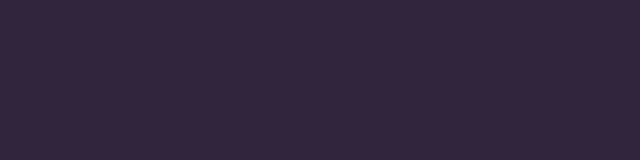
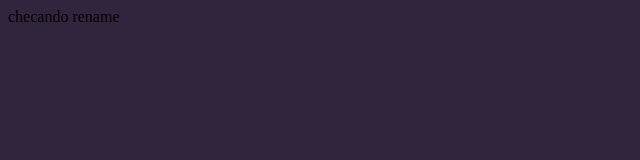
Before and after one commit to l3l3z1nh4/PROF_ENG_FRONT_END_ebac, a website built with Parcel: page src/index.html in a window 1280 px wide. Shown: the full height of the page, 0-640 px from the left. Built offline with nearby package versions, Linux system fonts and the light colour scheme.

Commit message:
checando rename

```diff
--- a/src/index.html
+++ b/src/index.html
@@ -13,7 +13,7 @@
     <link rel="stylesheet" href="https://unpkg.com/aos@next/dist/aos.css" />
 </head>
 <body>
-
+    checando rename
 
     <script src="https://unpkg.com/aos@next/dist/aos.js"></script>
     <script src="scripts/main.js"></script>
```
